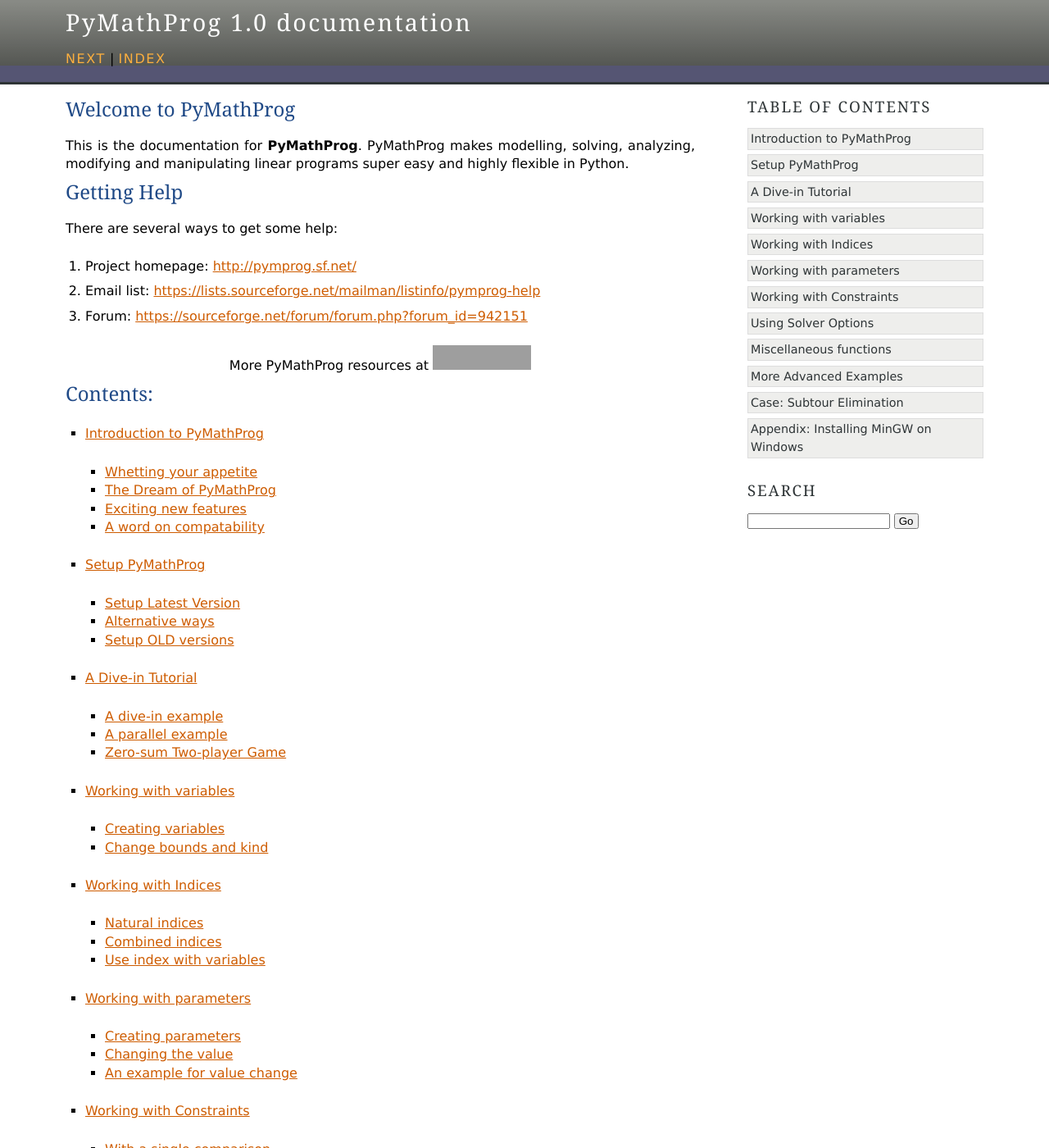
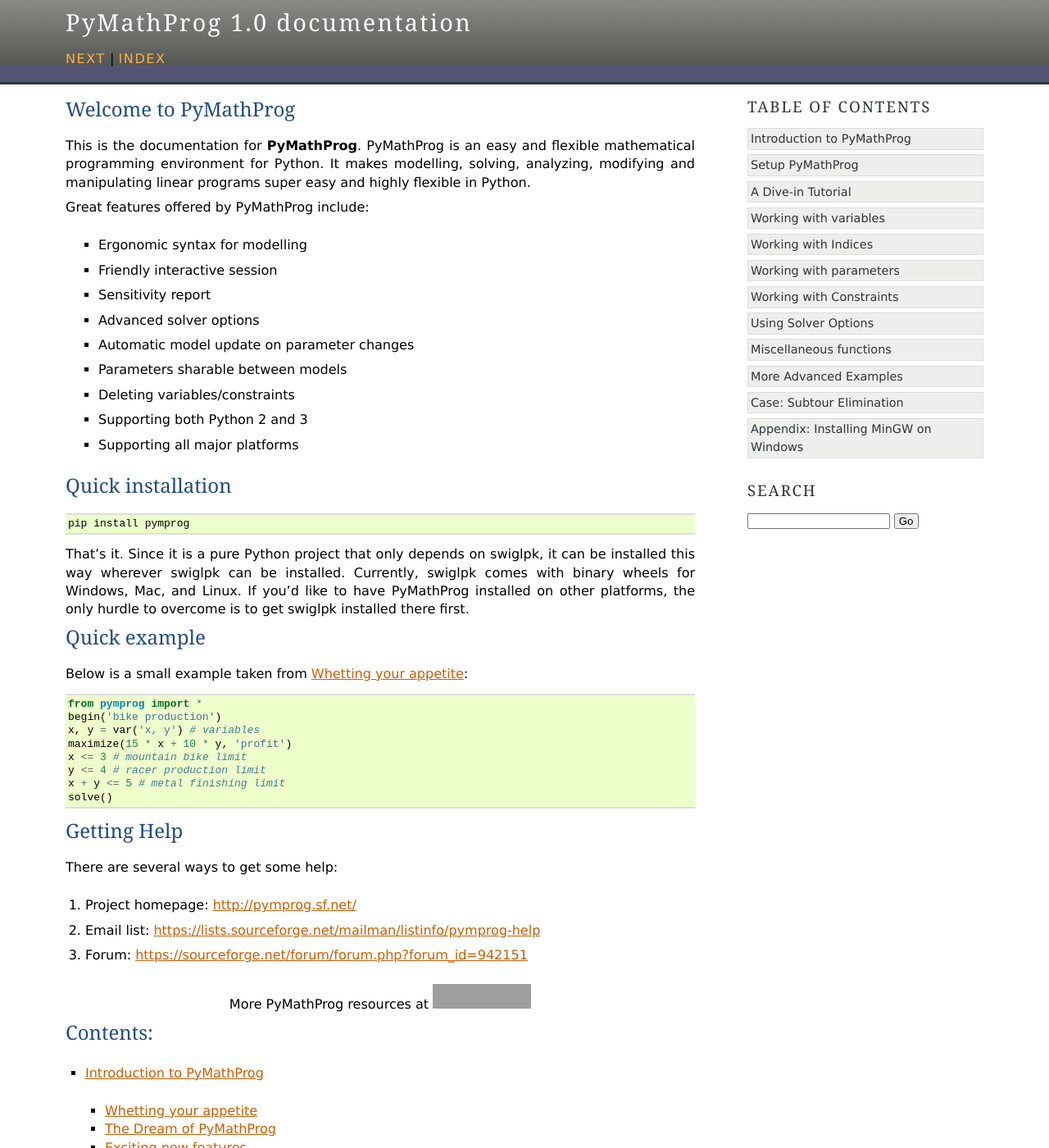
Before and after one commit to langit/pymprog, a Sphinx documentation site: the page built from docs/index.rst, in a window 1280 px wide and 1400 px high. Shown: the whole window at 82% size. Built offline with Sphinx 7.4.7, drawn with Linux system fonts in a browser that asks for light colours; grey boxes are pictures that could not be loaded.

Commit message:
index.rst as quick guide

```diff
--- a/README.rst
+++ b/README.rst
@@ -6,7 +6,7 @@
 Description
 ~~~~~~~~~~~
 
-PyMathProg is a Python reincarnation of AMPL and GNU MathProg
+PyMathProg is a pythonic reincarnation of AMPL and GNU MathProg
 modeling language, implemented in pure Python, connecting to GLPK via
 swiglpk. Create, optimize, report, change and re-optimize your model
 with Python, easily integrate database, plotting, etc.
@@ -17,7 +17,7 @@
 the *GNU Linear Programming Kit (GLPK)* that is made available
 to PyMathProg by swiglpk.
 
-The great features offered by PyMathProg include:
+Great features offered by PyMathProg include:
 
     - Ergonomic syntax for modelling
     - Friendly interactive session
@@ -68,4 +68,4 @@
 3. feature requests
 4. code contribution
 
-I hope you will find it useful. Thank you!
+I hope you will find it useful.
--- a/docs/index.rst
+++ b/docs/index.rst
@@ -5,9 +5,51 @@
 =====================
 
 This is the documentation for **PyMathProg**.
-PyMathProg makes modelling, solving, analyzing,
+PyMathProg is an easy and flexible mathematical programming
+environment for Python. It makes modelling, solving, analyzing,
 modifying and manipulating linear programs
 super easy and highly flexible in Python.
+
+Great features offered by PyMathProg include:
+
+    - Ergonomic syntax for modelling
+    - Friendly interactive session
+    - Sensitivity report
+    - Advanced solver options
+    - Automatic model update on parameter changes
+    - Parameters sharable between models
+    - Deleting variables/constraints
+    - Supporting both Python 2 and 3
+    - Supporting all major platforms
+
+
+Quick installation
+==================
+
+::
+
+    pip install pymprog
+
+That's it. Since it is a pure Python project that only depends on swiglpk,
+it can be installed this way wherever swiglpk can be installed.
+Currently, swiglpk comes with binary wheels for Windows, Mac, and Linux.
+If you'd like to have PyMathProg installed on other platforms,
+the only hurdle to overcome is to get swiglpk installed there first.
+
+Quick example
+===============
+
+Below is a small example taken from :ref:`whetting`::
+
+  from pymprog import *
+  begin('bike production')
+  x, y = var('x, y') # variables
+  maximize(15 * x + 10 * y, 'profit')
+  x <= 3 # mountain bike limit
+  y <= 4 # racer production limit
+  x + y <= 5 # metal finishing limit
+  solve()
+
 
 Getting Help
 ================
```
Also changed, not shown: docs/intro.rst (+10 -2 lines), 2 other files.
